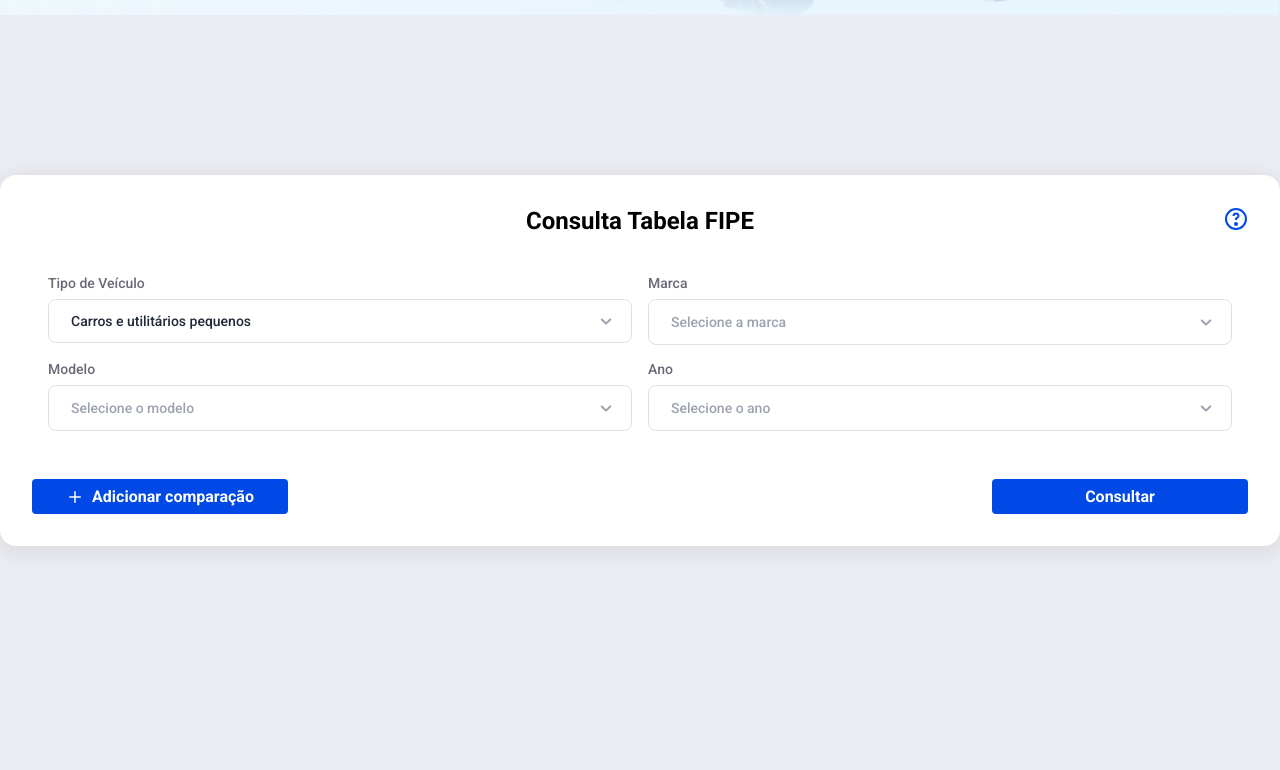
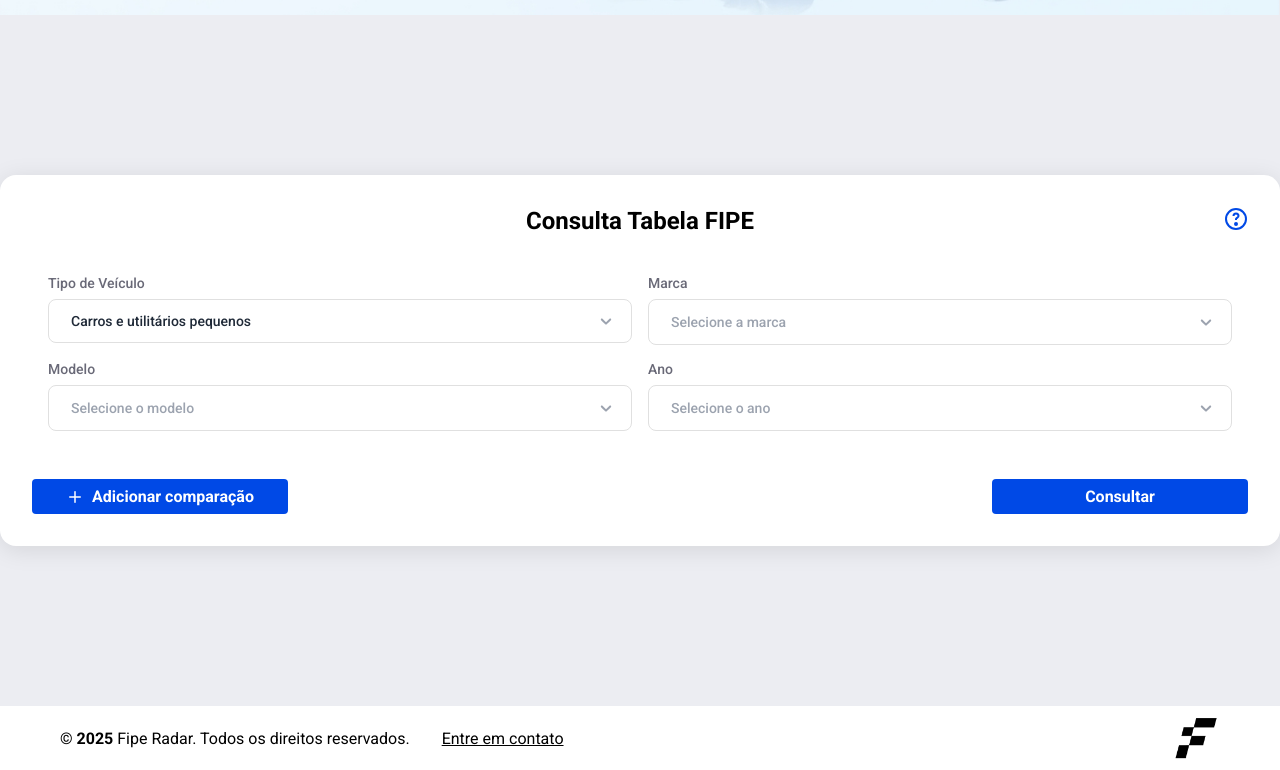
Before and after one commit to GDFgustavo/mvp-project-fipe-radar, a React (Vite) app: page / in a window 1280 px wide. Shown: the part 525-1295 px from the top of the page. Before the commit the page ends 1135 px from the top, so only its background shows below. Built offline with nearby package versions, Linux system fonts and the light colour scheme; no server answers; what @react-pdf/renderer would draw is missing.

Commit message:
feat: adicionar footer

```diff
--- a/src/App.jsx
+++ b/src/App.jsx
@@ -3,6 +3,7 @@
 import './styles.scss'
 import Banner from './components/Banner'
 import FipeContainer from './components/Fipe/FipeContainer'
+import Footer from './components/Footer'
 
 const queryClient = new QueryClient()
 
@@ -14,6 +15,7 @@
       <div className="container">
         <FipeContainer />
       </div>
+      <Footer />
     </QueryClientProvider>
   )
 }
--- /dev/null
+++ b/src/components/Footer/Styles.module.scss
@@ -0,0 +1,32 @@
+.footerContainer {
+  margin-top: 10em;
+  padding: 8px 60px;
+  background-color: #fff;
+  color: #000;
+  font-weight: 400;
+
+  .content {
+    display: flex;
+    justify-content: space-between;
+    align-items: center;
+    flex-direction: row-reverse;
+
+    div {
+      gap: 2em;
+      display: flex;
+    }
+
+    span {
+      font-weight: bold;
+    }
+
+    a {
+      color: #000;
+    }
+
+    img {
+      width: 48px;
+      height: 48px;
+    }
+  }
+}
--- /dev/null
+++ b/src/components/Footer/index.jsx
@@ -0,0 +1,26 @@
+import logo from '../../assets/fipe-logo-black.png'
+
+import styles from './Styles.module.scss'
+
+const Footer = () => {
+  const currentYear = new Date().getFullYear()
+
+  return (
+    <div className={styles.footerContainer}>
+      <div className={styles.content}>
+        <img src={logo} />
+        <div>
+          <p>
+            © <span>{currentYear}</span> Fipe Radar. Todos os direitos
+            reservados.
+          </p>
+          <a href="https://github.com/GDFgustavo" target="_blank">
+            Entre em contato
+          </a>
+        </div>
+      </div>
+    </div>
+  )
+}
+
+export default Footer
```
